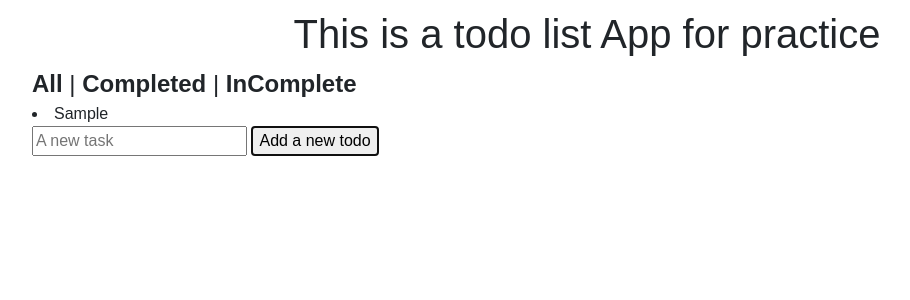
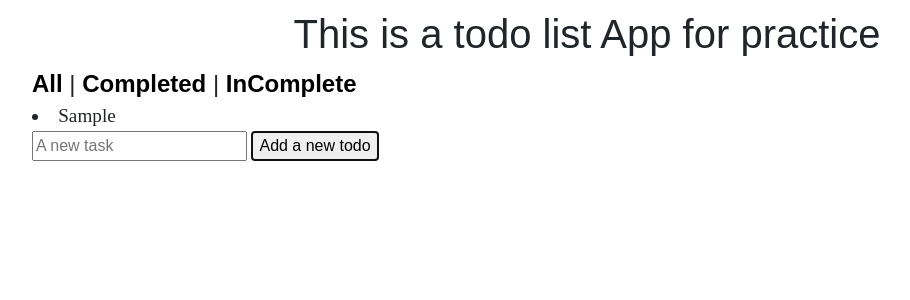
Before and after one commit to tljameswade/TodoList-with-test, a React (Create React App) app: page / in a window 1280 px wide. Both pictures are taken after typing "Sample" into the empty fields and a click on the button "Add a new todo". Shown: the top 300 px of the page, without its empty margins (53-963 px from the left). Built offline with nearby package versions, Linux system fonts and the light colour scheme.

Commit message:
mvp, need to rearrange presentational vs container

```diff
--- a/src/components/container/filteredtodos.js
+++ b/src/components/container/filteredtodos.js
@@ -1,21 +1,40 @@
 import React from 'react';
 import ToDoItem from '../presentational/todoitem';
 import { connect } from 'react-redux';
+import { toggle_todo } from '../../actions/actions';
 
-export const FilteredTodos = ({todos}) => {
+export const FilteredTodos = ({filter, todos, toggleTodo}) => {
     return (
         <div>
-            {todos.map(todo =>
-                <ToDoItem key={todo.id} id={todo.id} text={todo.text} completed={todo.completed} />
+            {getVisibleTodos(todos, filter).map(todo =>
+                <ToDoItem key={todo.id} text={todo.text} completed={todo.completed} handleClick={() => toggleTodo(todo.id)} />
             )}
         </div>
     );
 }
 
-const mapStateToProps = (state) => {
-    return {
-        todos: state.todos
+const getVisibleTodos = (todos, filter) => {
+    switch(filter) {
+        case 'Completed':
+            return todos.filter(todo => todo.completed);
+        case 'InComplete':
+            return todos.filter(todo => !todo.completed);
+        default:
+            return todos;
     }
 }
 
-export default connect(mapStateToProps, null)(FilteredTodos);
+const mapDispatchToProps = (dispatch) => {
+    return {
+        toggleTodo: (id) => dispatch(toggle_todo(id))
+    }
+}
+
+const mapStateToProps = (state) => {
+    return {
+        todos: state.todos,
+        filter: state.filter.filter
+    }
+}
+
+export default connect(mapStateToProps, mapDispatchToProps)(FilteredTodos);
--- /dev/null
+++ b/src/components/container/filterlink.js
@@ -0,0 +1,11 @@
+import Link from '../presentational/link';
+import { filter_todo } from '../../actions/actions';
+import { connect } from 'react-redux';
+
+const mapDispatchToProps = (dispatch, ownProps) => {
+    return {
+        handleClick: () => dispatch(filter_todo(ownProps.text))
+    }
+}
+
+export default connect(null, mapDispatchToProps)(Link);
--- a/src/components/container/filterlinks.js
+++ b/src/components/container/filterlinks.js
@@ -1,18 +1,18 @@
 import React from 'react';
-import Link from '../presentational/link';
+import FilterLink from './filterlink';
 
 export const FilterLinks = () => {
     return (
     <div style={{fontSize: '1.5em'}}>
-        <Link text={'All'} />
+        <FilterLink text={'All'} />
         {' '}
         {'|'}
         {' '}
-        <Link text={'Completed'} />
+        <FilterLink text={'Completed'} />
         {' '}
         {'|'}
         {' '}
-        <Link text={'InComplete'} />
+        <FilterLink text={'InComplete'} />
     </div>
     );
 }
--- /dev/null
+++ b/src/components/presentational/link.css
@@ -0,0 +1,9 @@
+.link {
+    font-weight: bold;
+    color: black;
+}
+
+.link:hover {
+    text-decoration: underline;
+    color: blue
+}
--- a/src/components/presentational/link.js
+++ b/src/components/presentational/link.js
@@ -1,8 +1,9 @@
 import React from 'react';
+import './link.css';
 
-const Link = ({text}) => {
+export const Link = ({text, handleClick}) => {
     return (
-        <span style={{fontWeight: 'bold'}}>
+        <span className='link' onClick={handleClick}>
             {text}
         </span>
     );
--- /dev/null
+++ b/src/components/presentational/todoitem.css
@@ -0,0 +1,8 @@
+.todoItem {
+    font-family: 'Times New Roman', Times, serif;
+    font-size: 1.2em;
+}
+
+.todoItem:hover {
+    color: red
+}
--- a/src/components/presentational/todoitem.js
+++ b/src/components/presentational/todoitem.js
@@ -1,8 +1,9 @@
 import React from 'react';
+import './todoitem.css';
 
-const todo = ({id, text, completed}) => {
+const todo = ({text, completed, handleClick}) => {
     return (
-        <li className='todoItem' style={{
+        <li className='todoItem' onClick={handleClick} style={{
             textDecoration: completed ? 'line-through' : 'none'
         }}>{text}</li>
     );
--- a/src/index.js
+++ b/src/index.js
@@ -8,6 +8,7 @@ import { Provider } from 'react-redux';
 import { createStore } from 'redux';
 
 const store = createStore(Reducer);
+
 ReactDOM.render(
     <Provider store={store}>
         <App />
--- a/src/reducers/filter.js
+++ b/src/reducers/filter.js
@@ -1,5 +1,12 @@
 import ACTIONS from '../actions/index';
 
-export const filter = (state = {}, action) => {
-    return state;
+export const filter = (state = {filter: 'All'}, action) => {
+    switch(action.type) {
+        case ACTIONS.FILTER_TODO:
+            return {
+                filter: action.filter
+            }
+        default:
+            return state;
+    }
 }
--- a/src/reducers/todos.js
+++ b/src/reducers/todos.js
@@ -11,6 +11,13 @@ export const todos = (state = [], action) => {
                     completed: false
                 }
             ]
+        case ACTIONS.TOGGLE_TODO:
+            return state.map(todo => {
+                if (todo.id === action.id) {
+                    todo.completed = !todo.completed;
+                }
+                return todo;
+            })
         default:
             return state;
     }
```
